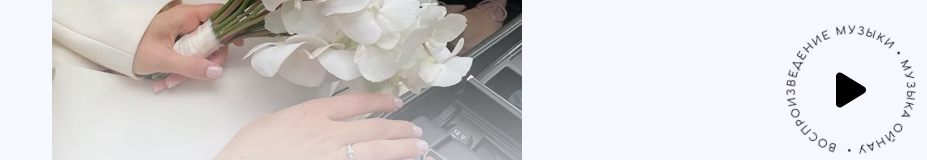
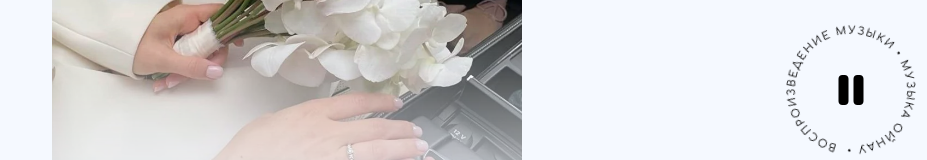
Before and after one commit to azzarett/bekzat, a React (Vite) app: page / in a window 1280 px wide. Shown: the part 291-451 px from the top of the page, without its empty margins (353-1280 px from the left). Built offline with nearby package versions, Linux system fonts and the light colour scheme.

Commit message:
chore: Fix togglePlayPause logic in Header component

```diff
--- a/src/components/Header/Header.tsx
+++ b/src/components/Header/Header.tsx
@@ -7,7 +7,7 @@ import { FontAwesomeIcon } from "@fortawesome/react-fontawesome";
 import { faPlay, faPause } from "@fortawesome/free-solid-svg-icons";
 
 export const Header = () => {
-  const [isPlaying, setIsPlaying] = useState(false);
+  const [isPlaying, setIsPlaying] = useState(true);
   const audioRef = useRef<HTMLAudioElement>(null);
 
   useEffect(() => {
@@ -16,12 +16,12 @@ export const Header = () => {
 
   const togglePlayPause = () => {
     if (audioRef.current) {
-      if (isPlaying) {
+      if (!isPlaying) {
         audioRef.current.pause();
       } else {
         audioRef.current.play().catch(() => {});
       }
-      setIsPlaying(!isPlaying);
+      setIsPlaying(isPlaying);
     }
   };
 
```
